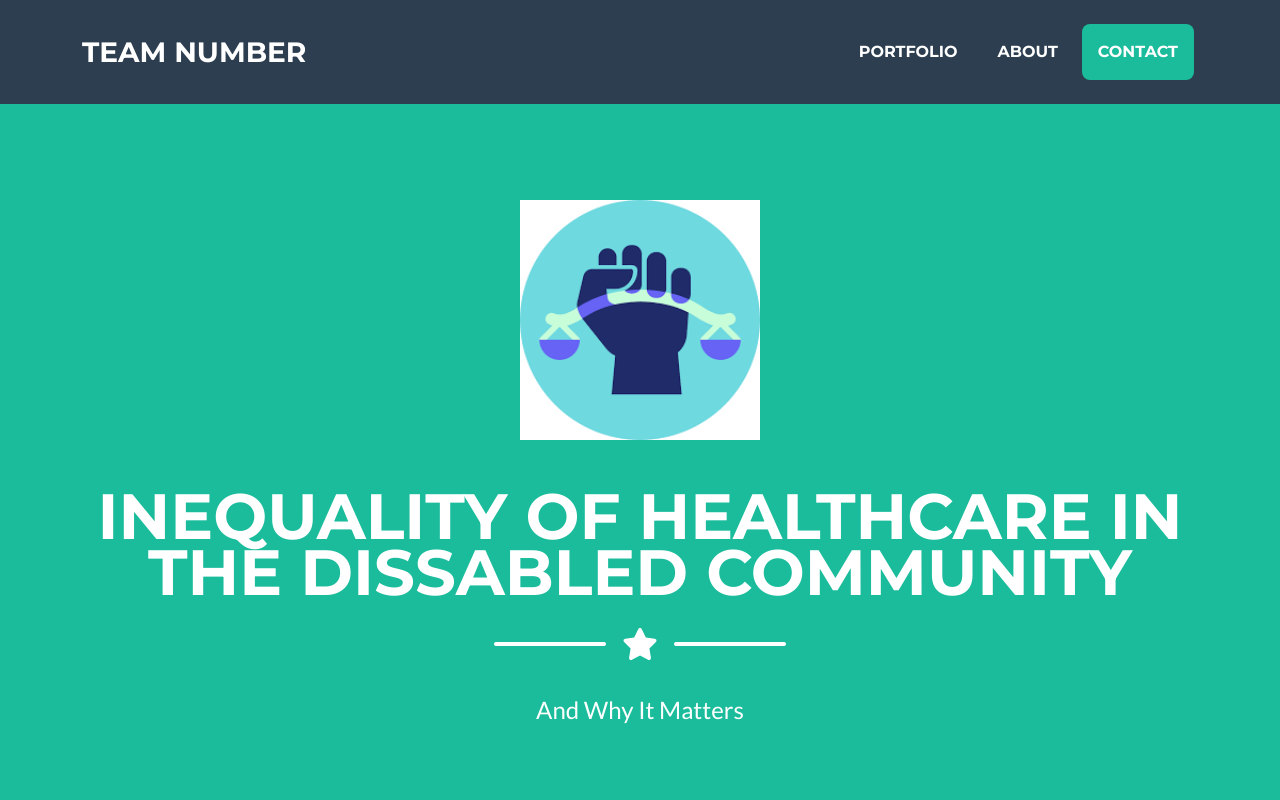
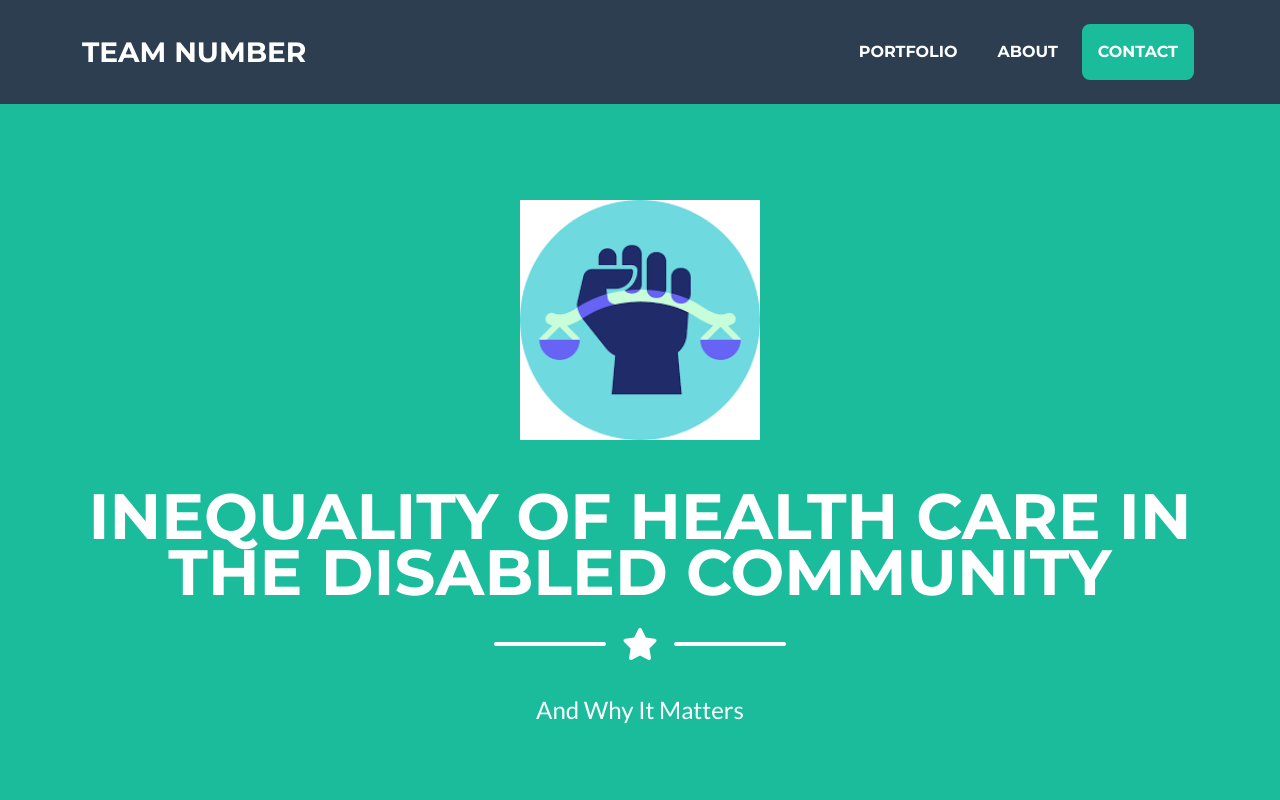
Before and after one commit to wils1807/ISS210Group7-001, a plain HTML site: page index.html in a window 1280 px wide. Shown: the top 800 px of the page. Drawn offline with nearby package versions, Linux system fonts and the light colour scheme.

Commit message:
Update index.html
fixed spelling error

```diff
--- a/index.html
+++ b/index.html
@@ -40,7 +40,7 @@
                 <!-- Masthead Avatar Image-->
                 <img class="masthead-avatar mb-5" src="assets/img/portfolio/ISSfront.png" alt="..." />
                 <!-- Masthead Heading-->
-                <h1 class="masthead-heading text-uppercase mb-0">Inequality of healthcare in the dissabled community</h1>
+                <h1 class="masthead-heading text-uppercase mb-0">Inequality of health care in the disabled community</h1>
                 <!-- Icon Divider-->
                 <div class="divider-custom divider-light">
                     <div class="divider-custom-line"></div>
```
